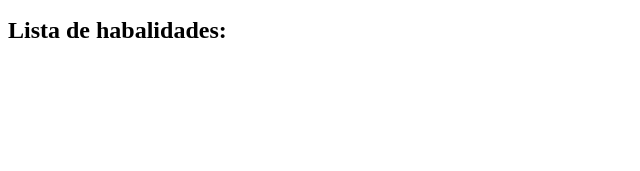
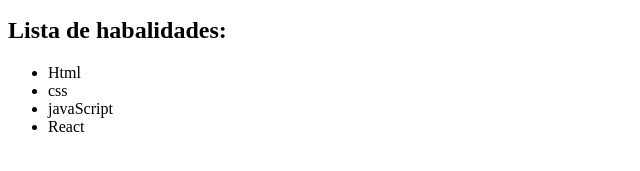
Before and after one commit to Nahuel-Mz/EtiquetaHtml, a plain HTML site: page index.html in a window 1280 px wide. Shown: the part 221-392 px from the top of the page, without its empty margins (0-640 px from the left). Drawn offline with Linux system fonts and the light colour scheme.

Commit message:
agregamos lista

```diff
--- a/index.html
+++ b/index.html
@@ -20,6 +20,13 @@
         </p>
 
         <h2>Lista de habalidades:</h2>
+
+        <ul>
+          <li>Html</li>
+          <li>css</li>
+          <li>javaScript</li>
+          <li>React</li>
+        </ul>
       </section>
     </main>
   </body>
```
